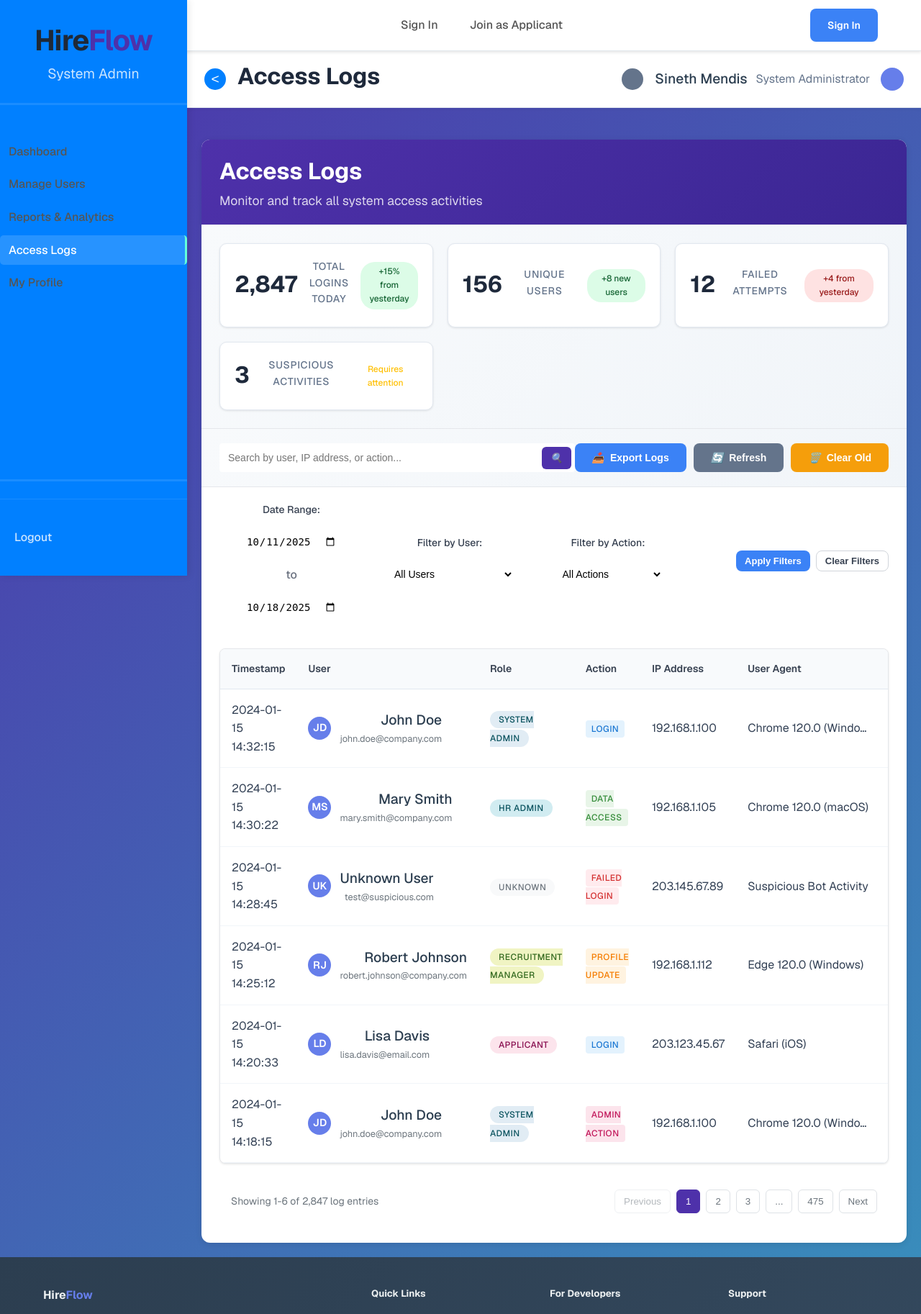
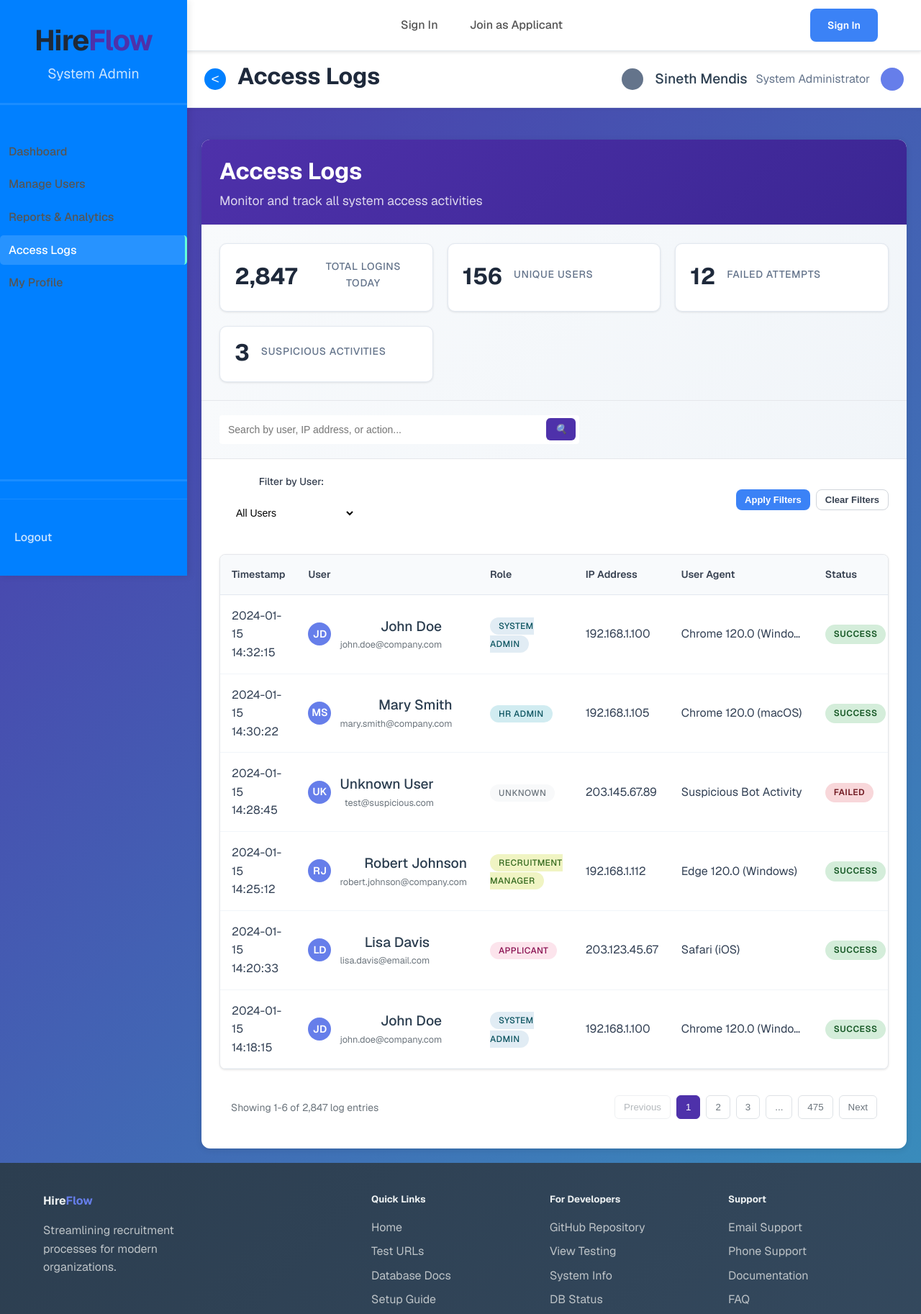
Before and after one commit to AthsaraFernando/HireFlow, a PHP site: page /HireFlow/systemadmin/accesslogs in a window 1280 px wide. Shown: the top 1826 px of the page at 72% size. Run offline with PHP 8.4, Linux system fonts and the light colour scheme; a user stored in the database is signed in; data comes from the database, SQL or seed files in the repository; some libraries are stand-ins or nearby versions.

Commit message:
Comment out unused UI elements in admin views
Commented out or removed several UI elements and sections in access logs, backup-restore, and reports views, such as metric changes, filter groups, table columns, and backup/report tables. Updated header/footer includes to use the view() method. These changes simplify the UI and hide features that are not currently in use or ready for display.

```diff
--- a/app/views/systemadmin/accesslogs.view.php
+++ b/app/views/systemadmin/accesslogs.view.php
@@ -396,22 +396,22 @@
             <div class="metric-card">
                 <div class="metric-value">2,847</div>
                 <div class="metric-label">Total Logins Today</div>
-                <div class="metric-change positive">+15% from yesterday</div>
+                <!-- <div class="metric-change positive">+15% from yesterday</div> -->
             </div>
             <div class="metric-card">
                 <div class="metric-value">156</div>
                 <div class="metric-label">Unique Users</div>
-                <div class="metric-change positive">+8 new users</div>
+                <!-- <div class="metric-change positive">+8 new users</div> -->
             </div>
             <div class="metric-card">
                 <div class="metric-value">12</div>
                 <div class="metric-label">Failed Attempts</div>
-                <div class="metric-change negative">+4 from yesterday</div>
+                <!-- <div class="metric-change negative">+4 from yesterday</div> -->
             </div>
             <div class="metric-card">
                 <div class="metric-value">3</div>
                 <div class="metric-label">Suspicious Activities</div>
-                <div class="metric-change warning">Requires attention</div>
+                <!-- <div class="metric-change warning">Requires attention</div> -->
             </div>
         </div>
 
@@ -424,7 +424,7 @@
                     </button>
                 </div>
             </div>
-            <div class="controls-right">
+            <!-- <div class="controls-right">
                 <button class="btn btn-primary" onclick="exportLogs()">
                     <i class="icon-download"></i>Export Logs
                 </button>
@@ -434,16 +434,16 @@
                 <button class="btn btn-warning" onclick="clearOldLogs()">
                     <i class="icon-trash"></i>Clear Old
                 </button>
-            </div>
+            </div> -->
         </div>
 
         <div class="controls-filters">
-            <div class="filter-group">
+            <!-- <div class="filter-group">
                 <label>Date Range:</label>
                 <input type="date" id="startDate" class="filter-input">
                 <span class="filter-separator">to</span>
                 <input type="date" id="endDate" class="filter-input">
-            </div>
+            </div> -->
             <div class="filter-group">
                 <label>Filter by User:</label>
                 <select class="filter-select" id="userFilter">
@@ -454,7 +454,7 @@
                     <option value="applicant">Applicants</option>
                 </select>
             </div>
-            <div class="filter-group">
+            <!-- <div class="filter-group">
                 <label>Filter by Action:</label>
                 <select class="filter-select" id="actionFilter">
                     <option value="">All Actions</option>
@@ -466,7 +466,7 @@
                     <option value="data_access">Data Access</option>
                     <option value="admin_action">Admin Action</option>
                 </select>
-            </div>
+            </div> -->
             <div class="filter-actions">
                 <button class="btn btn-sm btn-primary" onclick="applyFilters()">Apply Filters</button>
                 <button class="btn btn-sm btn-outline" onclick="clearFilters()">Clear Filters</button>
@@ -481,7 +481,7 @@
                     <th>Timestamp</th>
                     <th>User</th>
                     <th>Role</th>
-                    <th>Action</th>
+                    <!-- <th>Action</th> -->
                     <th>IP Address</th>
                     <th>User Agent</th>
                     <th>Status</th>
@@ -501,7 +501,7 @@
                         </div>
                     </td>
                     <td><span class="role-badge system-admin">System Admin</span></td>
-                    <td><span class="action-badge login">Login</span></td>
+                    <!-- <td><span class="action-badge login">Login</span></td> -->
                     <td>192.168.1.100</td>
                     <td class="user-agent" title="Mozilla/5.0 (Windows NT 10.0; Win64; x64) AppleWebKit/537.36">Chrome 120.0 (Windows)</td>
                     <td><span class="status-badge success">Success</span></td>
@@ -523,7 +523,7 @@
                         </div>
                     </td>
                     <td><span class="role-badge hr-admin">HR Admin</span></td>
-                    <td><span class="action-badge data-access">Data Access</span></td>
+                    <!-- <td><span class="action-badge data-access">Data Access</span></td> -->
                     <td>192.168.1.105</td>
                     <td class="user-agent" title="Mozilla/5.0 (Macintosh; Intel Mac OS X 10_15_7) AppleWebKit/537.36">Chrome 120.0 (macOS)</td>
                     <td><span class="status-badge success">Success</span></td>
@@ -545,7 +545,7 @@
                         </div>
                     </td>
                     <td><span class="role-badge unknown">Unknown</span></td>
-                    <td><span class="action-badge failed-login">Failed Login</span></td>
+                    <!-- <td><span class="action-badge failed-login">Failed Login</span></td> -->
                     <td>203.145.67.89</td>
                     <td class="user-agent" title="Bot/Crawler attempting access">Suspicious Bot Activity</td>
                     <td><span class="status-badge error">Failed</span></td>
@@ -567,7 +567,7 @@
                         </div>
                     </td>
                     <td><span class="role-badge recruitment-manager">Recruitment Manager</span></td>
-                    <td><span class="action-badge profile-update">Profile Update</span></td>
+                    <!-- <td><span class="action-badge profile-update">Profile Update</span></td> -->
                     <td>192.168.1.112</td>
                     <td class="user-agent" title="Mozilla/5.0 (Windows NT 10.0; Win64; x64) AppleWebKit/537.36">Edge 120.0 (Windows)</td>
                     <td><span class="status-badge success">Success</span></td>
@@ -589,7 +589,7 @@
                         </div>
                     </td>
                     <td><span class="role-badge applicant">Applicant</span></td>
-                    <td><span class="action-badge login">Login</span></td>
+                    <!-- <td><span class="action-badge login">Login</span></td> -->
                     <td>203.123.45.67</td>
                     <td class="user-agent" title="Mozilla/5.0 (iPhone; CPU iPhone OS 17_1 like Mac OS X) AppleWebKit/605.1.15">Safari (iOS)</td>
                     <td><span class="status-badge success">Success</span></td>
@@ -611,7 +611,7 @@
                         </div>
                     </td>
                     <td><span class="role-badge system-admin">System Admin</span></td>
-                    <td><span class="action-badge admin-action">Admin Action</span></td>
+                    <!-- <td><span class="action-badge admin-action">Admin Action</span></td> -->
                     <td>192.168.1.100</td>
                     <td class="user-agent" title="Mozilla/5.0 (Windows NT 10.0; Win64; x64) AppleWebKit/537.36">Chrome 120.0 (Windows)</td>
                     <td><span class="status-badge success">Success</span></td>
```
Also changed, not shown: app/views/systemadmin/backup-restore.view.php (+32 -19 lines), app/views/systemadmin/reports.view.php (+17 -13 lines), app/views/systemadmin/security-settings.view.php (+50 -26 lines), app/views/systemadmin/system-settings.view.php (+23 -12 lines), app/views/systemadmin/viewdata.view.php (+15 -15 lines).
